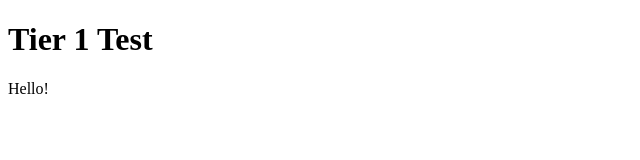
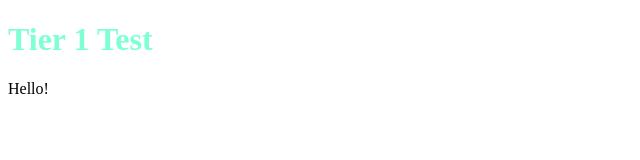
Before and after one commit to RyanKjesboJohnson/unit1test, a plain HTML site: page index.html in a window 1280 px wide. Shown: the whole page, without its empty margins (0-640 px from the left). Drawn offline with Linux system fonts and the light colour scheme.

Commit message:
added css file and linked

```diff
--- a/index.html
+++ b/index.html
@@ -3,6 +3,8 @@
 <head>
     <meta charset="UTF-8">
     <meta name="viewport" content="width=device-width, initial-scale=1.0">
+    <!-- link the stylesheet -->
+    <link href="main.css" rel="stylesheet">
     <title>Tier 1 test</title>
 </head>
 <body>
--- /dev/null
+++ b/main.css
@@ -0,0 +1,3 @@
+h1 {
+    color: aquamarine
+}
```
